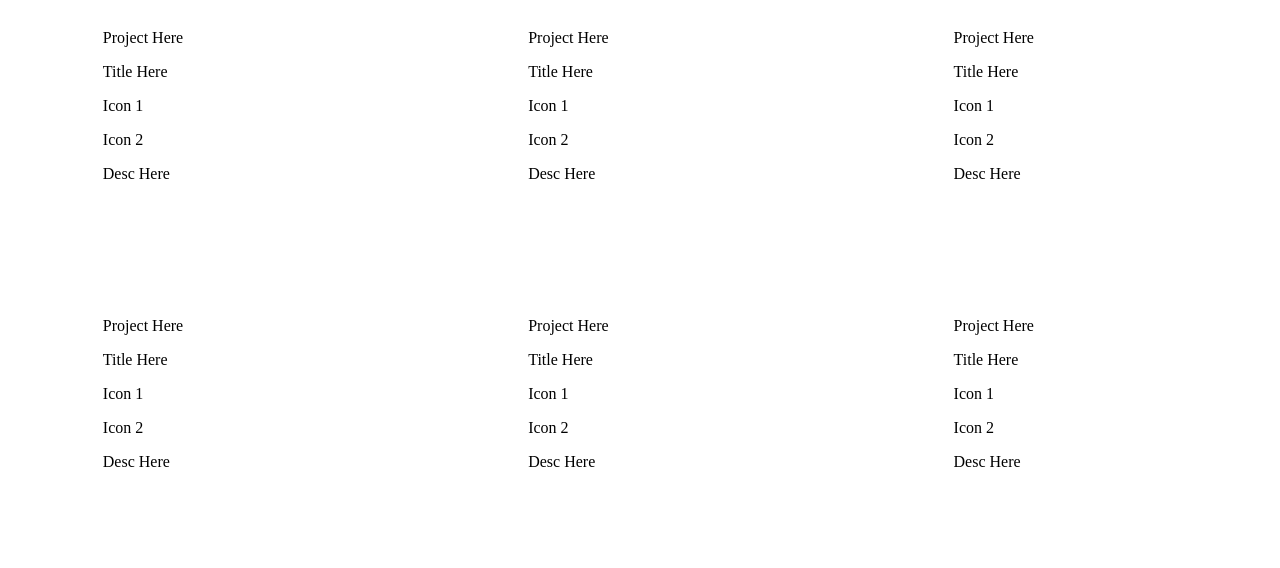
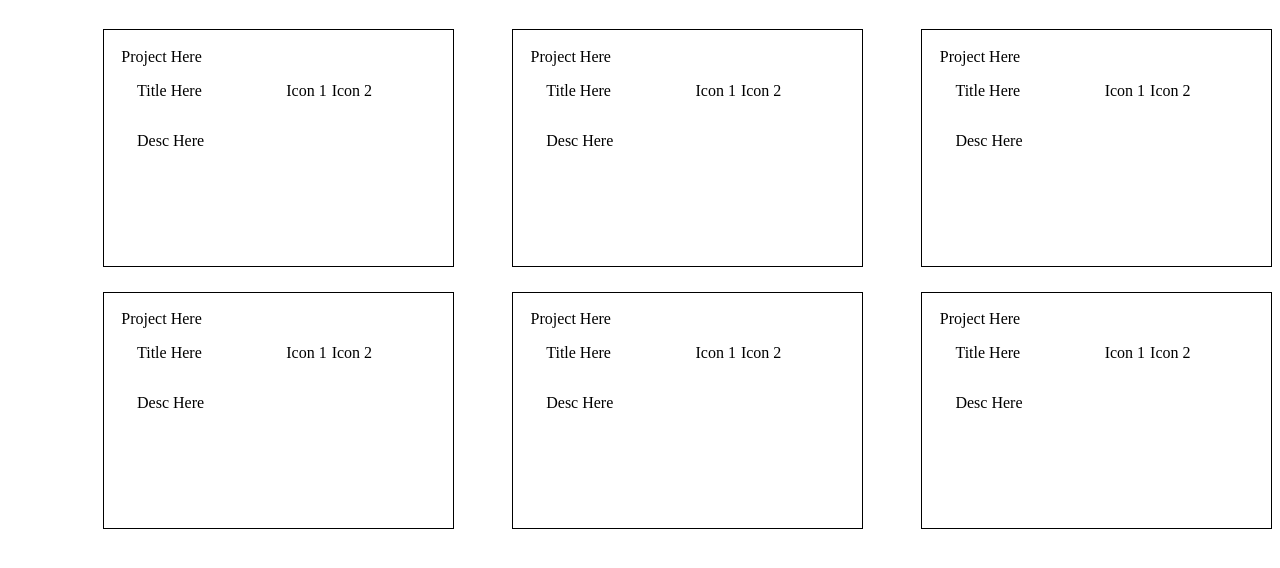
Before and after one commit to Mizakson/homepage, a plain HTML site: page index.html in a window 1280 px wide. Shown: the part 686-1254 px from the top of the page. Before the commit the page ends 1223 px from the top, so only its background shows below. Drawn offline with nearby package versions, Linux system fonts and the light colour scheme.

Commit message:
Add body section padding, edit grid dimensions

```diff
--- a/styles.css
+++ b/styles.css
@@ -76,6 +76,10 @@ header {
     width: 35px;
 }
 
+section {
+    padding-bottom: 5%;
+}
+
 #my-work {
     font-size: 2rem;
     margin-left: 7.5%;
@@ -85,7 +89,30 @@ header {
 .projects-display {
     margin-left: 7.5%;
     display: grid;
-    gap: 15%;
+    gap: 5%;
     grid-template-rows: repeat(2, minmax(100px, 250px));
-    grid-template-columns: repeat(3, minmax(100px, 250px));
+    grid-template-columns: repeat(3, minmax(100px, 450px));
 }
+
+.project {
+    border: 1px solid black;
+    padding: 5%;
+}
+
+.top, .project-icons {
+    display: flex;
+}
+
+.top {
+    gap: 10px;
+    padding-left: 5%;
+}
+
+.project-icons {
+    padding-left: 25%;
+    gap: 5px;
+}
+
+.bottom {
+    padding-left: 5%;
+}
```
